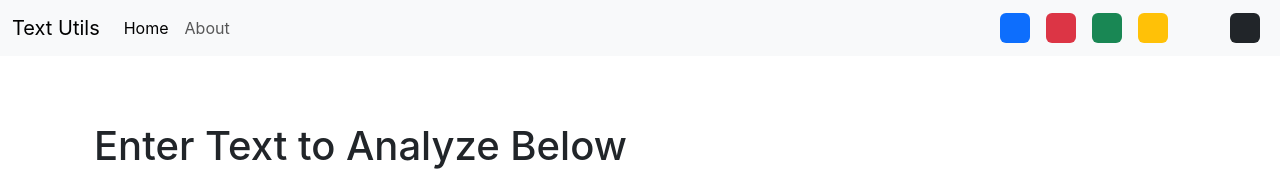
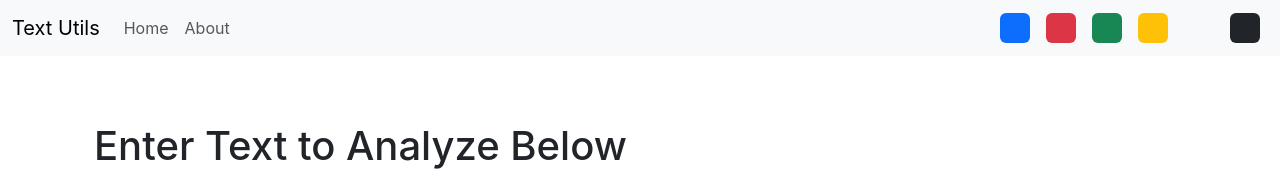
Before and after one commit to Akashnishad17/react-app, a React (Create React App) app: page / in a window 1280 px wide. Shown: the top 171 px of the page. Built offline with nearby package versions, Linux system fonts and the light colour scheme.

Commit message:
Some more fixes

```diff
--- a/src/components/Navbar.js
+++ b/src/components/Navbar.js
@@ -14,7 +14,7 @@ export default function Navbar(props) {
                     <div className="collapse navbar-collapse" id="navbarSupportedContent">
                         <ul className="navbar-nav me-auto mb-2 mb-lg-0">
                             <li className="nav-item">
-                                <Link className="nav-link active" aria-current="page" to="/">Home</Link>
+                                <Link className="nav-link" aria-current="page" to="/">Home</Link>
                             </li>
                             <li className="nav-item">
                                 <Link className="nav-link" to="/about">About</Link>
--- a/src/components/TextForm.js
+++ b/src/components/TextForm.js
@@ -36,8 +36,8 @@ export default function TextForm(props) {
             </div>
             <div className="container my-3">
                 <h2>Your Text Summary</h2>
-                <p>{text.split(" ").filter((e) => e.length > 0).length} words and {text.length} characters</p>
-                <p>{0.008 * text.split(" ").filter((e) => e.length > 0).length} minute read</p>
+                <p>{text.split(/\s+/).filter((e) => e.length > 0).length} words and {text.length} characters</p>
+                <p>{0.008 * text.split(/\s+/).filter((e) => e.length > 0).length} minute read</p>
 
                 <h2>Preview</h2>
                 <p>{text.length === 0 ? "Nothing to preview" : text}</p>
```
